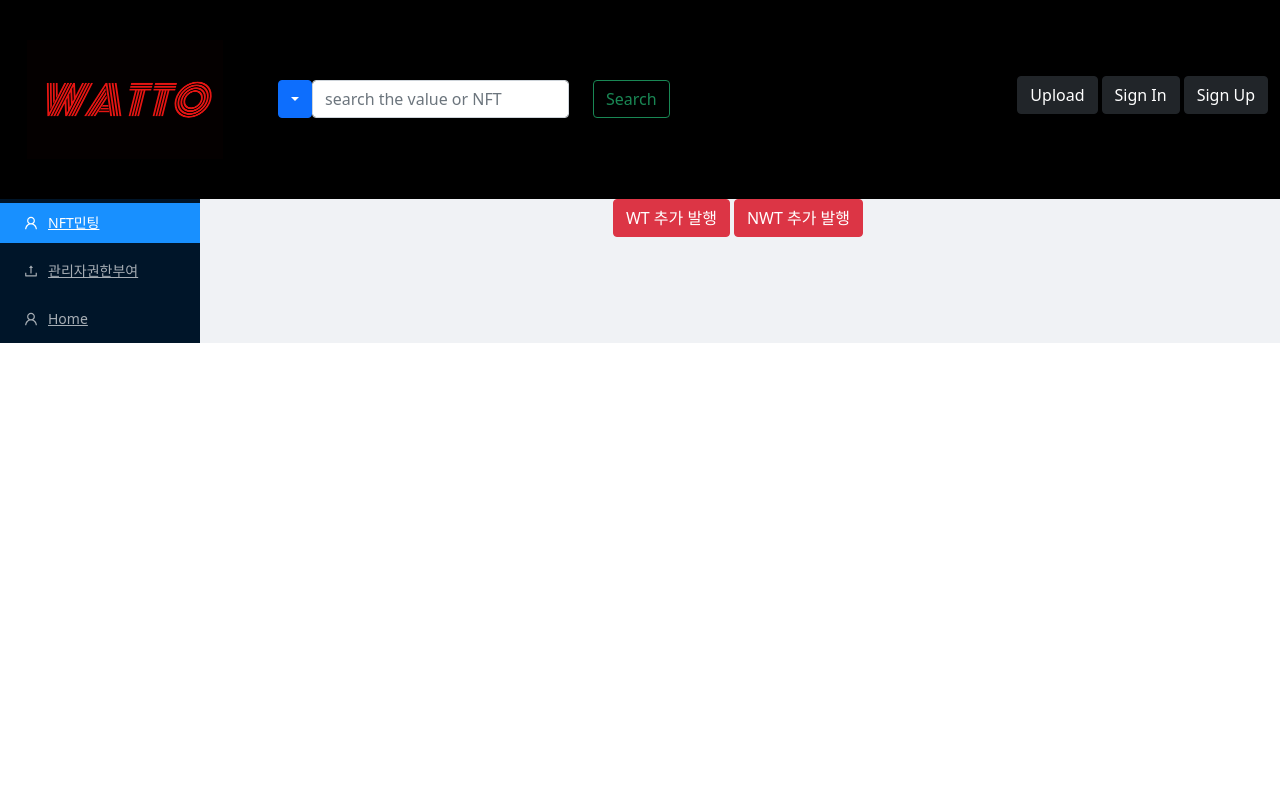
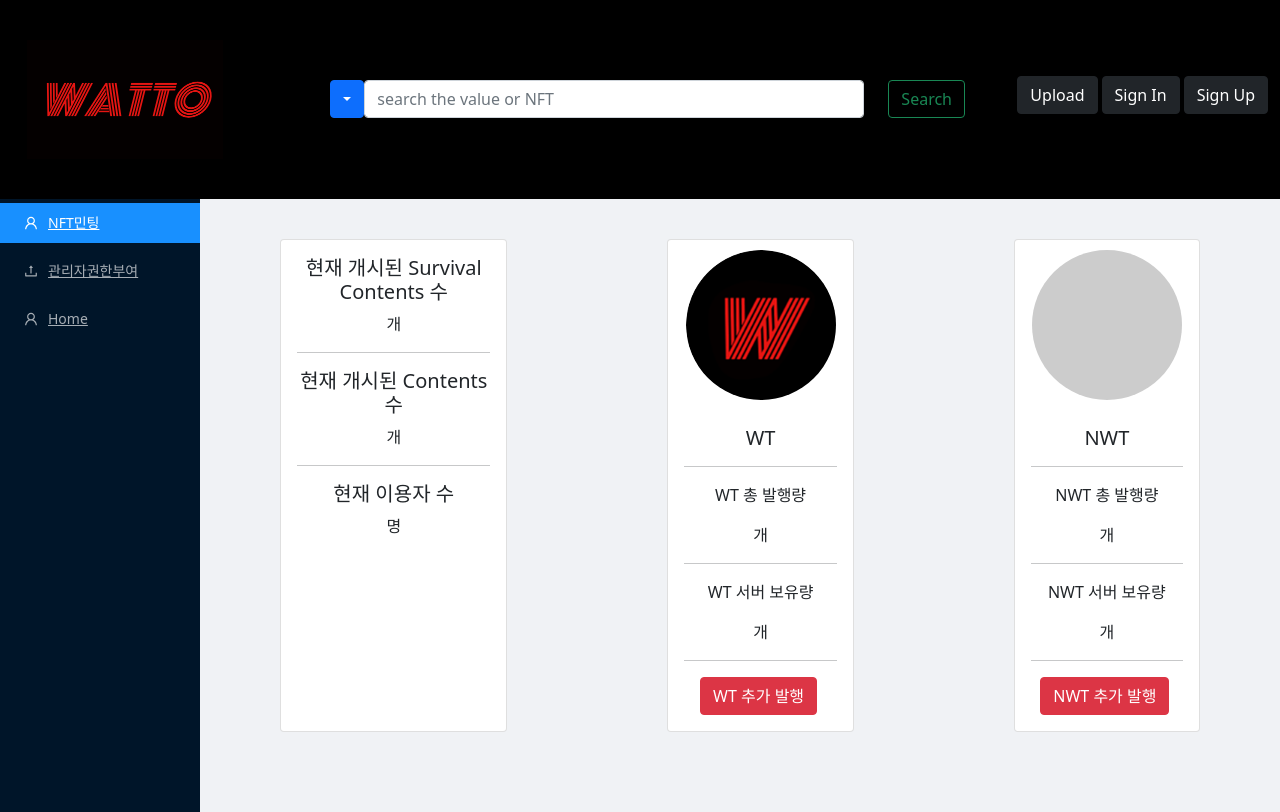
Before and after one commit to codestates/BEB_01_final3, a React (Create React App) app in the folder client/: page /Developer in a window 1280 px wide. Built offline with nearby package versions, Linux system fonts and the light colour scheme; no server answers.

Commit message:
관리자페이지,서치바 수정

```diff
--- a/client/src/components/DeveloperPage/DeveloperPage.js
+++ b/client/src/components/DeveloperPage/DeveloperPage.js
@@ -2,7 +2,9 @@ import React from "react";
 import "../../App.css";
 import Sidebar from "./DevComponent/Sidebar";
 import Layout, { Content } from "antd/lib/layout/layout";
-import { Button } from "react-bootstrap";
+import { Button, Card } from "react-bootstrap";
+import Avatar from "antd/lib/avatar/avatar";
+import wtImg from "../img/wtimg.png";
 
 function DeveloperPage() {
   return (
@@ -11,12 +13,76 @@ function DeveloperPage() {
         <Sidebar />
         <Layout>
           <Content>
+            <form
+              style={{
+                display: "flex",
+                // justifyContent: "center",
+                // marginLeft: "0"
+              }}
+            >
+              <Card
+                style={{ width: "22rem", margin: "80px", marginTop: "40px" }}
+              >
+                <Card.Body>
+                  <Card.Title>현재 개시된 Survival Contents 수</Card.Title>
+                  <Card.Text>개</Card.Text>
+                  <hr />
+                  <Card.Title>현재 개시된 Contents 수</Card.Title>
+                  <Card.Text>개</Card.Text>
+                  <hr />
+                  <Card.Title>현재 이용자 수</Card.Title>
+                  <Card.Text>명</Card.Text>
+                </Card.Body>
+              </Card>
+
+              <Card
+                style={{ width: "18rem", margin: "80px", marginTop: "40px" }}
+              >
+                <div>
+                  <Avatar
+                    size={150}
+                    src={wtImg}
+                    alt
+                    style={{ margin: "10px" }}
+                  />
+                </div>
+                <Card.Body>
+                  <Card.Title>WT</Card.Title>
+                  <hr />
+                  <Card.Text>WT 총 발행량</Card.Text>
+
+                  <Card.Text>개</Card.Text>
+                  <hr />
+                  <Card.Text>WT 서버 보유량</Card.Text>
+                  <Card.Text>개</Card.Text>
+                  <hr />
                   <Button variant="danger" size="md" className="me-1">
                     WT 추가 발행
                   </Button>
+                </Card.Body>
+              </Card>
+
+              <Card
+                style={{ width: "18rem", margin: "80px", marginTop: "40px" }}
+              >
+                <div>
+                  <Avatar size={150} src={""} alt style={{ margin: "10px" }} />
+                </div>
+                <Card.Body>
+                  <Card.Title>NWT</Card.Title>
+                  <hr />
+                  <Card.Text>NWT 총 발행량</Card.Text>
+                  <Card.Text>개</Card.Text>
+                  <hr />
+                  <Card.Text>NWT 서버 보유량</Card.Text>
+                  <Card.Text>개</Card.Text>
+                  <hr />
                   <Button variant="danger" size="md" className="me-1">
                     NWT 추가 발행
                   </Button>
+                </Card.Body>
+              </Card>
+            </form>
           </Content>
         </Layout>
       </Layout>
--- a/client/src/components/MyPage/MyPage.js
+++ b/client/src/components/MyPage/MyPage.js
@@ -1,11 +1,9 @@
 import React, { useState, useEffect } from "react";
-
 import { useSelector, useDispatch } from "react-redux";
 import { loginUser, auth } from "../../actions/user_action";
 import { useNavigate, useParams } from "react-router-dom";
 import { Card, Button } from "react-bootstrap";
 import wtImg from "../img/wtimg.png";
-
 import { myPageCheck } from "../../actions/user_action";
 import axios from "axios";
 
--- a/client/src/components/NavBar/Bar.js
+++ b/client/src/components/NavBar/Bar.js
@@ -1,4 +1,4 @@
-import React, { useState, useEffect } from 'react';
+import React, { useState, useEffect } from "react";
 import {
   Navbar,
   Nav,
@@ -9,16 +9,20 @@ import {
   Form,
   FormControl,
   Dropdown,
-	DropdownButton
-} from 'react-bootstrap';
-import { useNavigate } from 'react-router-dom';
-import { useDispatch } from 'react-redux';
-import { auth, logoutUser, searchNFT, searchContent } from '../../actions/user_action';
-import {BankOutlined, } from "@ant-design/icons";
-import axios from 'axios';
-import watto from '../img/watto.png';
-import DropdownMenu from 'react-bootstrap/esm/DropdownMenu';
-
+  DropdownButton,
+} from "react-bootstrap";
+import { useNavigate } from "react-router-dom";
+import { useDispatch } from "react-redux";
+import {
+  auth,
+  logoutUser,
+  searchNFT,
+  searchContent,
+} from "../../actions/user_action";
+import { BankOutlined } from "@ant-design/icons";
+import axios from "axios";
+import watto from "../img/watto.png";
+import DropdownMenu from "react-bootstrap/esm/DropdownMenu";
 
 function Bar({ isLogin }) {
   const [show, setShow] = useState(false);
@@ -35,113 +39,88 @@ function Bar({ isLogin }) {
     // console.log(res.payload);
     setIsAuth(res.payload.isAuth);
     setIsAdmin(res.payload.isAdmin);
-		console.log('SA', res.payload.isAuth);
-		console.log('SD', res.payload.isAdmin);
+    console.log("SA", res.payload.isAuth);
+    console.log("SD", res.payload.isAdmin);
   });
 
   const onSubmit = (e) => {
-		console.log('value', searchValue);
-		console.log('option', searchOption) ;
+    console.log("value", searchValue);
+    console.log("option", searchOption);
 
     e.preventDefault();
 
-		let search = {name: searchValue};
+    let search = { name: searchValue };
 
-		if(searchOption === "NFT"){
+    if (searchOption === "NFT") {
       console.log("NFT 컨텐츠에 들어왔구나");
 
-			dispatch(searchNFT(search))
-				.then(response => {
+      dispatch(searchNFT(search)).then((response) => {
         // setMessage(response.payload.message);
-				if(response.payload.success) {
-
-					console.log('bar.nft', response);
-					navigate('/SearchNft');
-
-				}
-				else{
-					navigate('/')
+        if (response.payload.success) {
+          console.log("bar.nft", response);
+          navigate("/SearchNft");
+        } else {
+          navigate("/");
           alert("실패");
         }
-			})
-		}
-		else if(searchOption === "CONTENT"){
+      });
+    } else if (searchOption === "CONTENT") {
       console.log("옵션 컨텐츠에 들어왔구나");
-			console.log('c.t', search);
+      console.log("c.t", search);
 
-			dispatch(searchContent(search))
-				.then(response => {
+      dispatch(searchContent(search)).then((response) => {
         console.log(response);
         // setMessage(response.payload.message);
-				if(response.payload.success) {
-						console.log('bar.content', response);
-						navigate('/SearchContent');
+        if (response.payload.success) {
+          console.log("bar.content", response);
+          navigate("/SearchContent");
+        } else {
+          navigate("/");
+          alert("실패");
         }
-				else{
-						navigate('/')
-						alert("실패");
-
+      });
     }
-
-
-			})
-		}
-
-
 
     // navigate('/SearchNft');
     // window.location.replace('/Search');
-
-		}
+  };
 
   const handleLogout = () => {
-		console.log('logoout');
+    console.log("logoout");
     axios
       .get(`/api/users/logout`, { withCredentials: true })
       .then((response) => {
         if (response.data.success) {
-					console.log('로그아웃 성공');
+          console.log("로그아웃 성공");
           setIsAuth(false);
         } else {
-					console.log('로그아웃 실패');
-					alert('로그아웃 하는데 실패 했습니다');
+          console.log("로그아웃 실패");
+          alert("로그아웃 하는데 실패 했습니다");
         }
       });
   };
 
   return (
-		<Navbar bg='black' expand='lg'>
-			<Navbar.Brand href='/' al>
-				<img src={watto} width='250' />
+    <Navbar bg="black" expand="lg">
+      <Navbar.Brand href="/" al>
+        <img src={watto} width="250" />
       </Navbar.Brand>
 
+      <Container fluid>
+        <Navbar.Toggle aria-controls="navbarScroll" />
+        <Navbar.Collapse id="navbarScroll">
+          <Navbar.Toggle aria-controls="navbarScroll" />
 
-			<Container fluid>
-				<Navbar.Toggle aria-controls='navbarScroll' />
-				<Navbar.Collapse id='navbarScroll'>
-					{/* <Nav
-                        className="me-auto my-2 my-lg-0"
-                        style={{ maxHeight: '100px' }}
-                        navbarScroll
-                    >
-                        <Nav.Link href="/Tl">Today's likes</Nav.Link>
-                        <Nav.Link href="/CS">Customor Service</Nav.Link>
-                        <Nav.Link href="/CA">Commercial application</Nav.Link>
-                        <Nav.Link href="/TD">Today's deal</Nav.Link>
-                        <Nav.Link href="#" disabled>
-                            Market Price Review Token : $
-                        </Nav.Link>
-                    </Nav> */}
-					<Navbar.Toggle aria-controls='navbarScroll' />
-					<Navbar.Collapse id="navbarScroll" >
+          <Navbar.Collapse id="navbarScroll" className="d-flex justify-content-center">
             <Form className="d-flex">
               <DropdownButton>
                 <Dropdown.Item
                   type="option"
                   // value={option}
                   onClick={(e) => {
-										setSearchOption('NFT');
-									}}>
+                    setSearchOption("NFT");
+                  }}
+                >
                   NFT
                 </Dropdown.Item>
 
@@ -149,90 +128,99 @@ function Bar({ isLogin }) {
                   type="option"
                   // value={option}
                   onClick={(e) => {
-										setSearchOption('CONTENT');
-									}}>
+                    setSearchOption("CONTENT");
+                  }}
+                >
                   CONTENT
                 </Dropdown.Item>
-
               </DropdownButton>
               <FormControl
                 type="search"
                 className="me-4"
+				style={{width: '500px'}}
                 // value={searchValue}
                 placeholder="search the value or NFT"
                 onChange={(e) => {
                   setSearchValue(e.target.value);
                 }}
               />
-						<Button variant="outline-success" method='get' onClick={onSubmit}>Search</Button>
+              <Button variant="outline-success" method="get" onClick={onSubmit}>
+                Search
+              </Button>
             </Form>
           </Navbar.Collapse>
 
           <Nav>
-						<div className='mb-2'>
-
+            <div className="mb-2">
               {isAdmin ? (
                 <Button
-									variant='warning'
-									href='/Developer'
-									size='md'
-									className='me-1'>
+                  variant="warning"
+                  href="/Developer"
+                  size="md"
+                  className="me-1"
+                >
                   Developer
                 </Button>
               ) : (
-								''
+                ""
               )}
 
               {isAuth ? (
                 <Button
-									variant='dark'
-									href='/exchange'
-									size='md'
-									className='me-1'
+                  variant="dark"
+                  href="/exchange"
+                  size="md"
+                  className="me-1"
                   icon={<BankOutlined />}
                 >
                   Exchange
                 </Button>
               ) : (
-								''
+                ""
               )}
 
               {isAdmin ? (
                 <Button
-									variant='dark'
-									href='/Adupload'
-									size='md'
-									className='me-1'>
+                  variant="dark"
+                  href="/Adupload"
+                  size="md"
+                  className="me-1"
+                >
                   AdUpload
                 </Button>
               ) : (
-								''
+                ""
               )}
 
               <Button
-								variant='dark'
-								href='/video/upload'
-								size='md'
-								className='me-1'>
+                variant="dark"
+                href="/video/upload"
+                size="md"
+                className="me-1"
+              >
                 Upload
               </Button>
 
               <Button
-								variant='dark'
-								href={isAuth ? '' : '/login'}
-								size='md'
-								className='me-1'
+                variant="dark"
+                href={isAuth ? "" : "/login"}
+                size="md"
+                className="me-1"
                 onClick={() => {
                   if (isAuth) {
                     handleLogout();
                   }
-								}}>
-								{isAuth ? 'Sign Out' : 'Sign In'}
+                }}
+              >
+                {isAuth ? "Sign Out" : "Sign In"}
               </Button>
 
-
-							<Button variant='dark' href={isAuth ? '/user/mypage' : '/register' } size='md'>
-								{isAuth ? 'My Page' : 'Sign Up'}
+              <Button
+                variant="dark"
+                href={isAuth ? "/user/mypage" : "/register"}
+                size="md"
+              >
+                {isAuth ? "My Page" : "Sign Up"}
               </Button>
             </div>
           </Nav>
```
Lines whose indentation alone changed are shown as unchanged.
